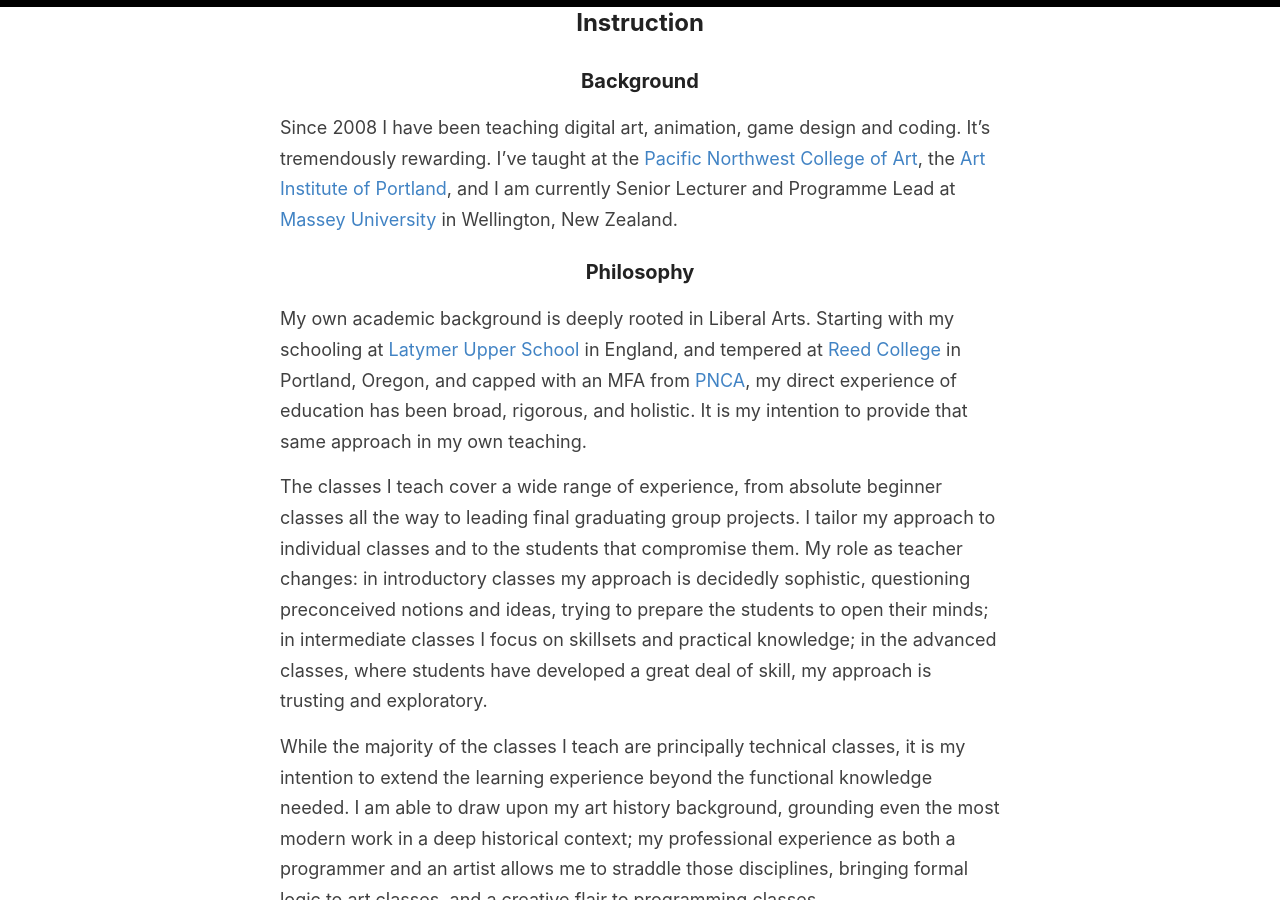
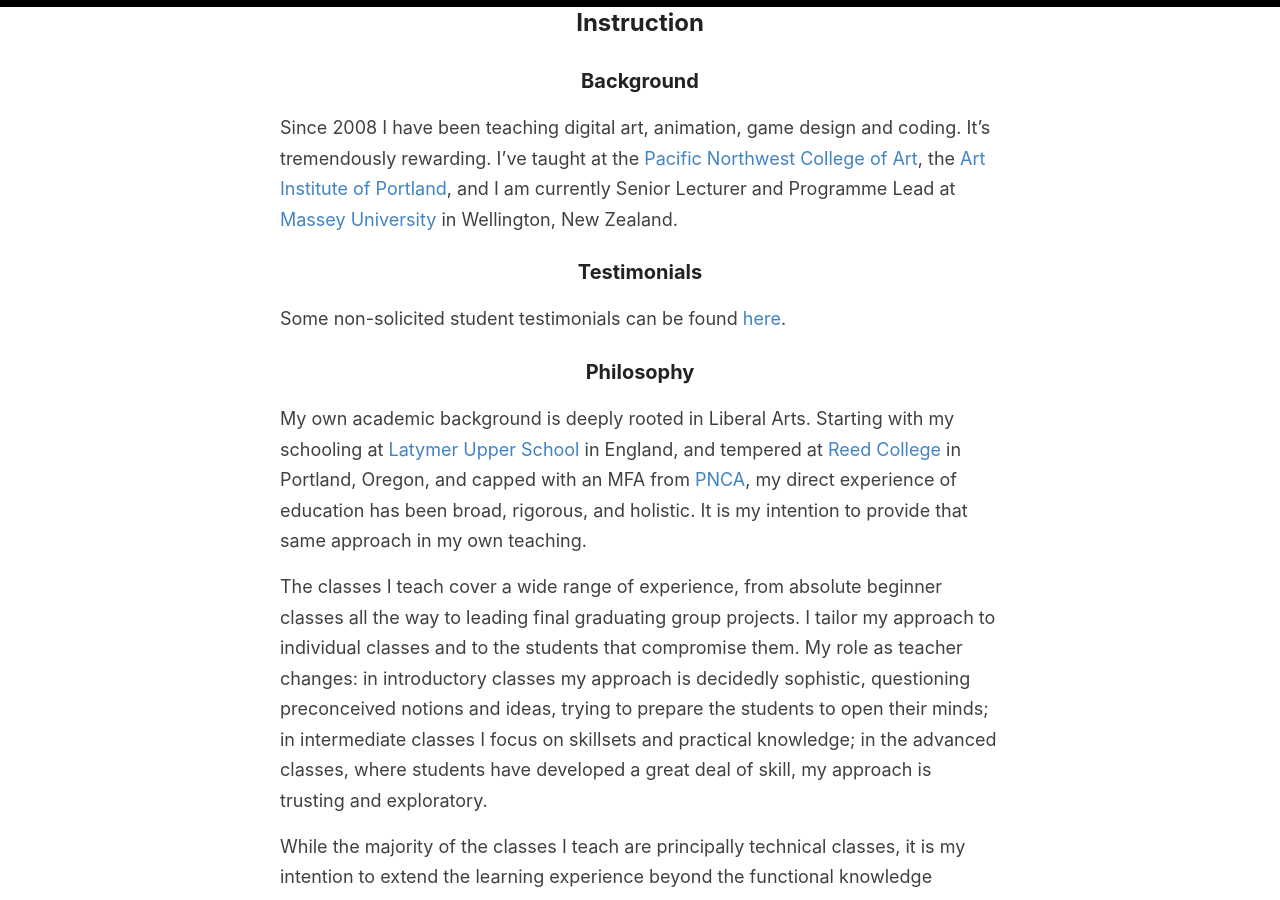
Before and after one commit to lucashaley/lucashaley.github.io, a Jekyll site: the page built from pages/about-little-me.md, in a window 1280 px wide and 900 px high, scrolled down 400 px. Built offline with Jekyll 4.4.1, drawn with Linux system fonts in a browser that asks for light colours.

Commit message:
Update from Forestry.io lucashaley@yahoo.com updated pages/about-little-me.md

```diff
--- a/pages/about-little-me.md
+++ b/pages/about-little-me.md
@@ -14,6 +14,10 @@
 ### Background
 
 Since 2008 I have been teaching digital art, animation, game design and coding. It's tremendously rewarding. I've taught at the [Pacific Northwest College of Art](https://www.lucashaley.com/www.pnca.edu), the [Art Institute of Portland](https://www.lucashaley.com/www.aii.edu), and I am currently Senior Lecturer and Programme Lead at [Massey University](http://creative.massey.ac.nz/) in Wellington, New Zealand.
+
+### Testimonials
+
+Some non-solicited student testimonials can be found [here](Testimonials "Testimonials").
 
 ### Philosophy
 
```
